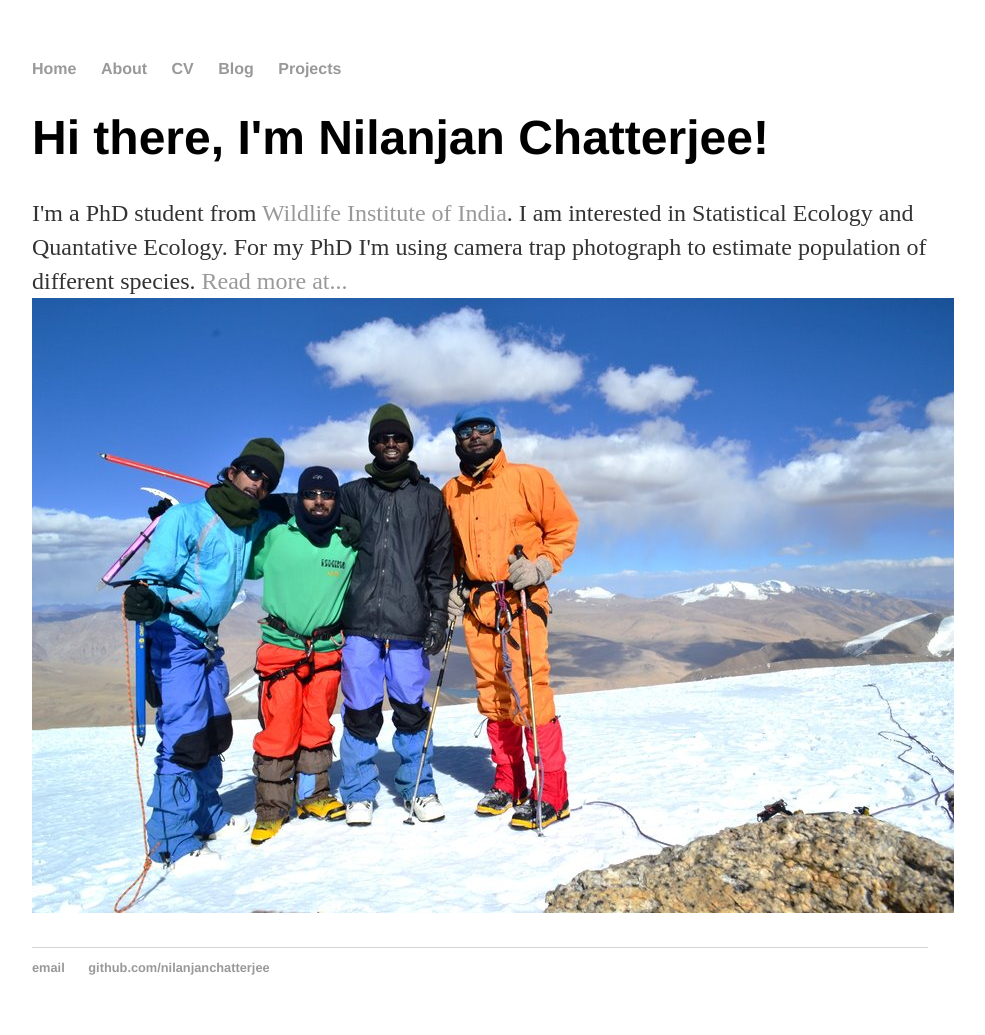
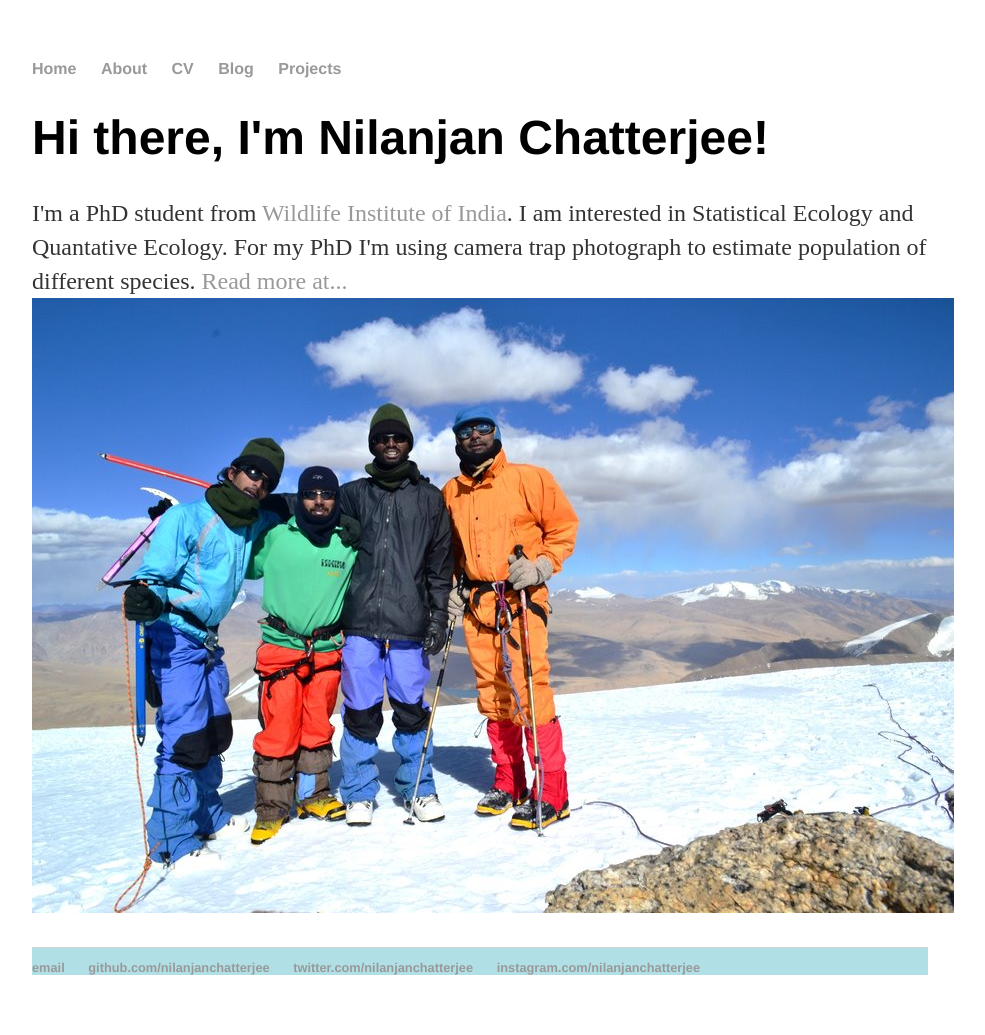
Before and after one commit to nilanjanchatterjee/nilanjanchatterjee.github.io, a Jekyll site: the page built from index.html, in a window 1280 px wide. Shown: the whole page, without its empty margins (160-1145 px from the left). Built offline with Jekyll 4.4.1, drawn with Linux system fonts in a browser that asks for light colours.

Commit message:
Update default.html
updated social media links

```diff
--- a/_layouts/default.html
+++ b/_layouts/default.html
@@ -20,10 +20,12 @@
 			{{ content }}
 
 			</div><!-- /.container -->
-			<footer>
+			<footer style="background-color:powderblue;">
 	    		<ul>
 	        		<li><a href="mailto:nilanjanchatterjee7@gmail.com">email</a></li>
 	        		<li><a href="https://github.com/nilanjanchatterjee">github.com/nilanjanchatterjee</a></li>
+				<li><a href="https://twitter.com/footloose_nil">twitter.com/nilanjanchatterjee</a></li>
+				<li><a href="https://www.instagram.com/nilanjan_footloose/">instagram.com/nilanjanchatterjee</a></li>
 				</ul>
 			</footer>
 		</body>
```
